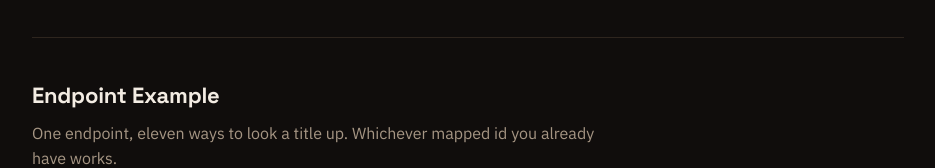
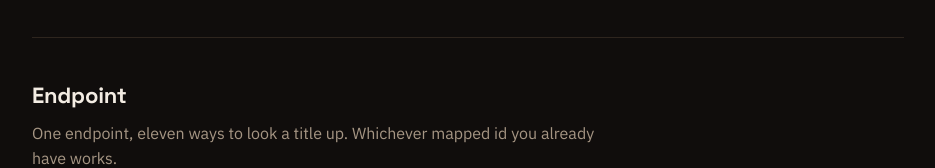
Before and after one commit to az4if/AniLink, a website: page public/index.html in a window 1280 px wide. Shown: the part 1121-1289 px from the top of the page, without its empty margins (172-1107 px from the left). Drawn offline with Linux system fonts and the light colour scheme.

Commit message:
Update heading from 'Endpoint Example' to 'Endpoint'

```diff
--- a/public/index.html
+++ b/public/index.html
@@ -211,7 +211,7 @@
   </section>
 
   <section id="endpoint">
-    <h2>Endpoint Example</h2>
+    <h2>Endpoint</h2>
     <p class="sub">One endpoint, eleven ways to look a title up. Whichever mapped id you already have works.</p>
     <div class="endpoints">
       <div class="endpoint"><span class="verb">GET</span><code>/mappings?anidb_id=18278</code></div>
```
